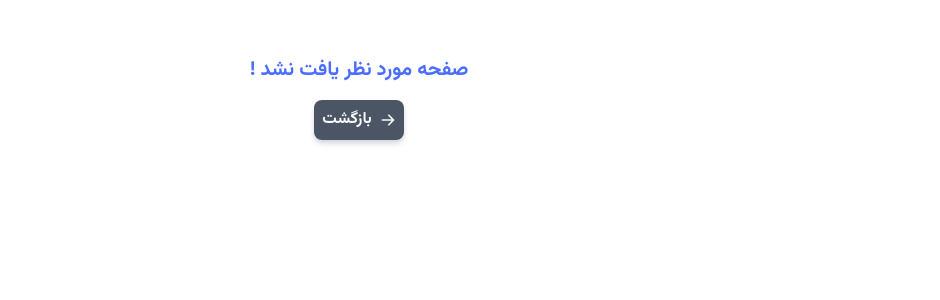
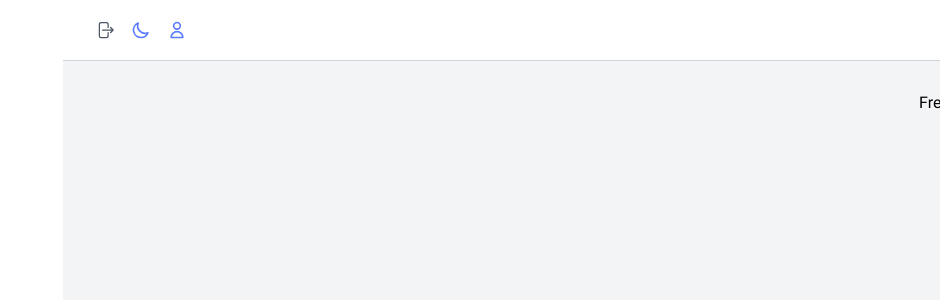
Before and after one commit to mahdi-q/Freelancing-App-Project, a React (Vite) app: page /freelancer/dashboard in a window 1280 px wide. Shown: the top 300 px of the page, without its empty margins (340-1280 px from the left). Built offline with nearby package versions, Linux system fonts and the light colour scheme; no server answers.

Commit message:
Develope "FreelancerLayout" component

```diff
--- a/src/App.jsx
+++ b/src/App.jsx
@@ -10,6 +10,10 @@ import OwnerProjects from "./Pages/OwnerProjects";
 import OwnerProject from "./Pages/OwnerProject";
 import { DarkModeProvider } from "./Contexts/DarkModeContext";
 import OwnerLayout from "./Features/Owner/OwnerLayout";
+import FreelancerLayout from "./Features/Freelancer/FreelancerLayout";
+import FreelancerDashboard from "./Pages/FreelancerDashboard";
+import SubmittedProjects from "./Pages/SubmittedProjects";
+import FreelancerProposals from "./Pages/FreelancerProposals";
 
 const queryClient = new QueryClient();
 
@@ -30,6 +34,13 @@ function App() {
             <Route path="projects/:id" element={<OwnerProject />} />
           </Route>
 
+          <Route path="/freelancer" element={<FreelancerLayout />}>
+            <Route index element={<Navigate to="dashboard" replace />} />
+            <Route path="dashboard" element={<FreelancerDashboard />} />
+            <Route path="projects" element={<SubmittedProjects />} />
+            <Route path="proposals" element={<FreelancerProposals />} />
+          </Route>
+
           <Route path="/" element={<Home />} />
           <Route path="*" element={<NotFound />} />
         </Routes>
--- /dev/null
+++ b/src/Features/Freelancer/FreelancerLayout.jsx
@@ -0,0 +1,29 @@
+import { HiCollection, HiHome } from "react-icons/hi";
+import AppLayout from "../../UI/AppLayout";
+import CustomNavlink from "../../UI/CustomNavlink";
+import Sidebar from "../../UI/Sidebar";
+import { AiFillProduct } from "react-icons/ai";
+
+function FreelancerLayout() {
+    return (
+      <AppLayout>
+        <Sidebar>
+          <CustomNavlink to="dashboard">
+            <HiHome />
+            <span>داشبورد</span>
+          </CustomNavlink>
+
+          <CustomNavlink to="projects">
+            <HiCollection />
+            <span>پروژه ها</span>
+          </CustomNavlink>
+
+          <CustomNavlink to="proposals">
+            <AiFillProduct />
+            <span>درخواست ها</span>
+          </CustomNavlink>
+        </Sidebar>
+      </AppLayout>
+    );
+}
+export default FreelancerLayout
--- /dev/null
+++ b/src/Pages/FreelancerDashboard.jsx
@@ -0,0 +1,6 @@
+function FreelancerDashboard() {
+  return (
+    <div>FreelancerDashboard</div>
+  )
+}
+export default FreelancerDashboard
--- /dev/null
+++ b/src/Pages/FreelancerProposals.jsx
@@ -0,0 +1,6 @@
+function FreelancerProposals() {
+  return (
+    <div>FreelancerProposals</div>
+  )
+}
+export default FreelancerProposals
--- /dev/null
+++ b/src/Pages/SubmittedProjects.jsx
@@ -0,0 +1,6 @@
+function SubmittedProjects() {
+  return (
+    <div>SubmittedProjects</div>
+  )
+}
+export default SubmittedProjects
```
